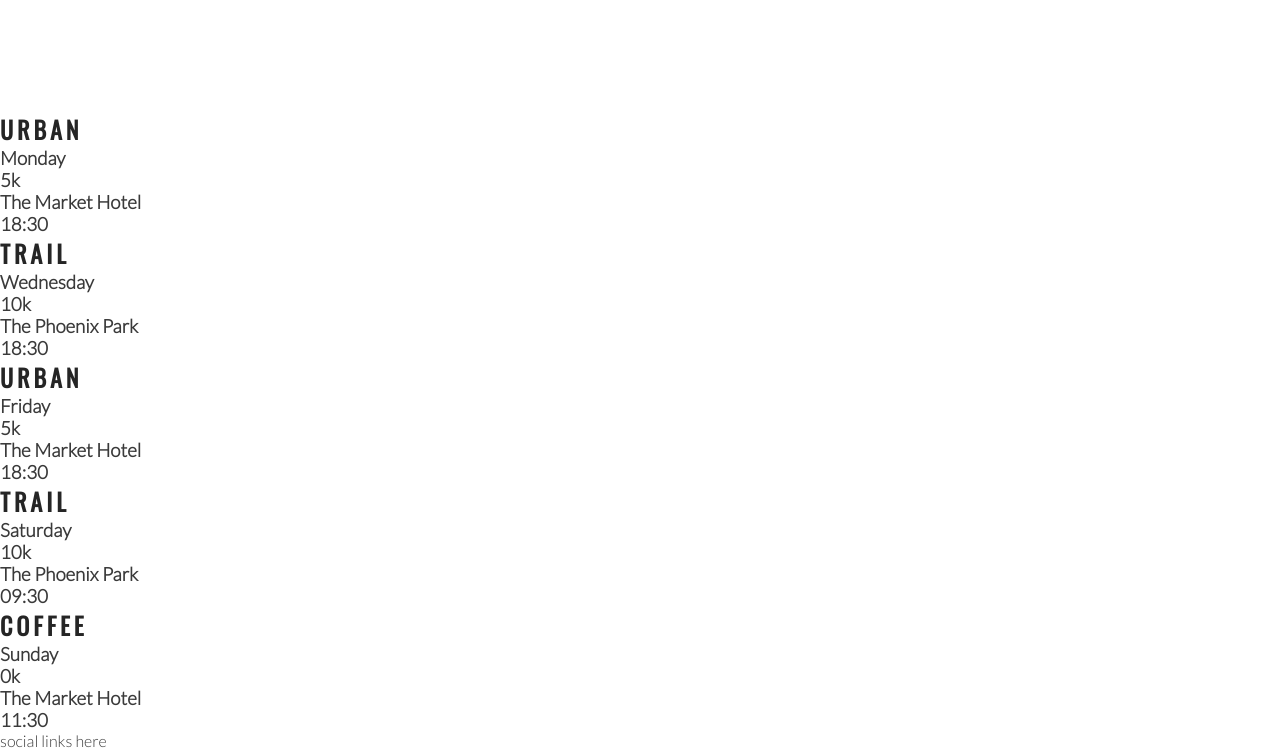
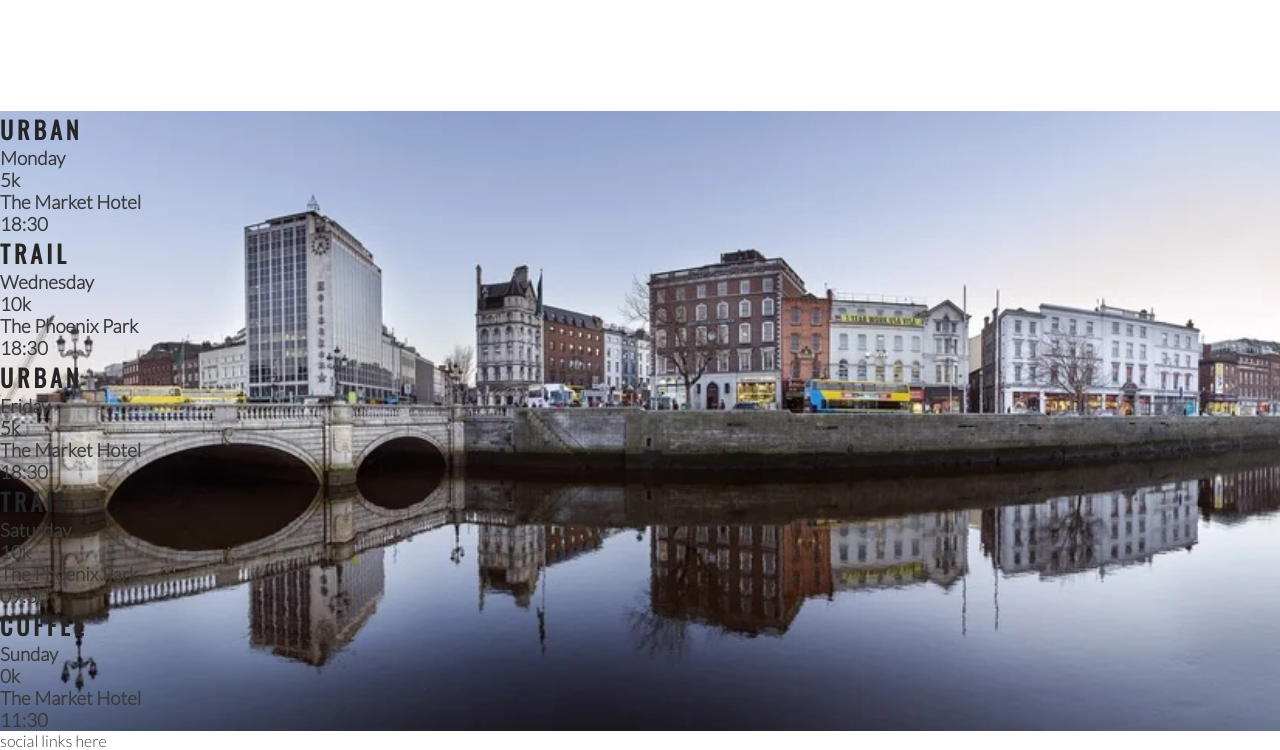
Before and after one commit to Ljunkan22/i-love-runing, a plain HTML site: page index.html in a window 1280 px wide. Shown: the part 1184-1934 px from the top of the page. Drawn offline with nearby package versions, Linux system fonts and the light colour scheme.

Commit message:
add background image to times sections

```diff
--- a/assets/css/style.css
+++ b/assets/css/style.css
@@ -186,3 +186,14 @@ hr {
     height: 100%;
     border-radius: 50%;
 }
+
+/* event times*/
+
+#times {
+    background: url(../images/dublin-city.webp);
+    background-repeat: no-repeat;
+    background-size: cover;
+    background-position: center;
+    width: 100%;
+    overflow: hidden;
+}
--- a/index.html
+++ b/index.html
@@ -85,7 +85,7 @@
         </div>
     </section>
 
-    <section>
+    <section id="times">
        <div>
            <h2>Urban</h2>
            <h3>Monday</h3>
```
Also changed, not shown: assets/images/dublin-city.webp (added).
